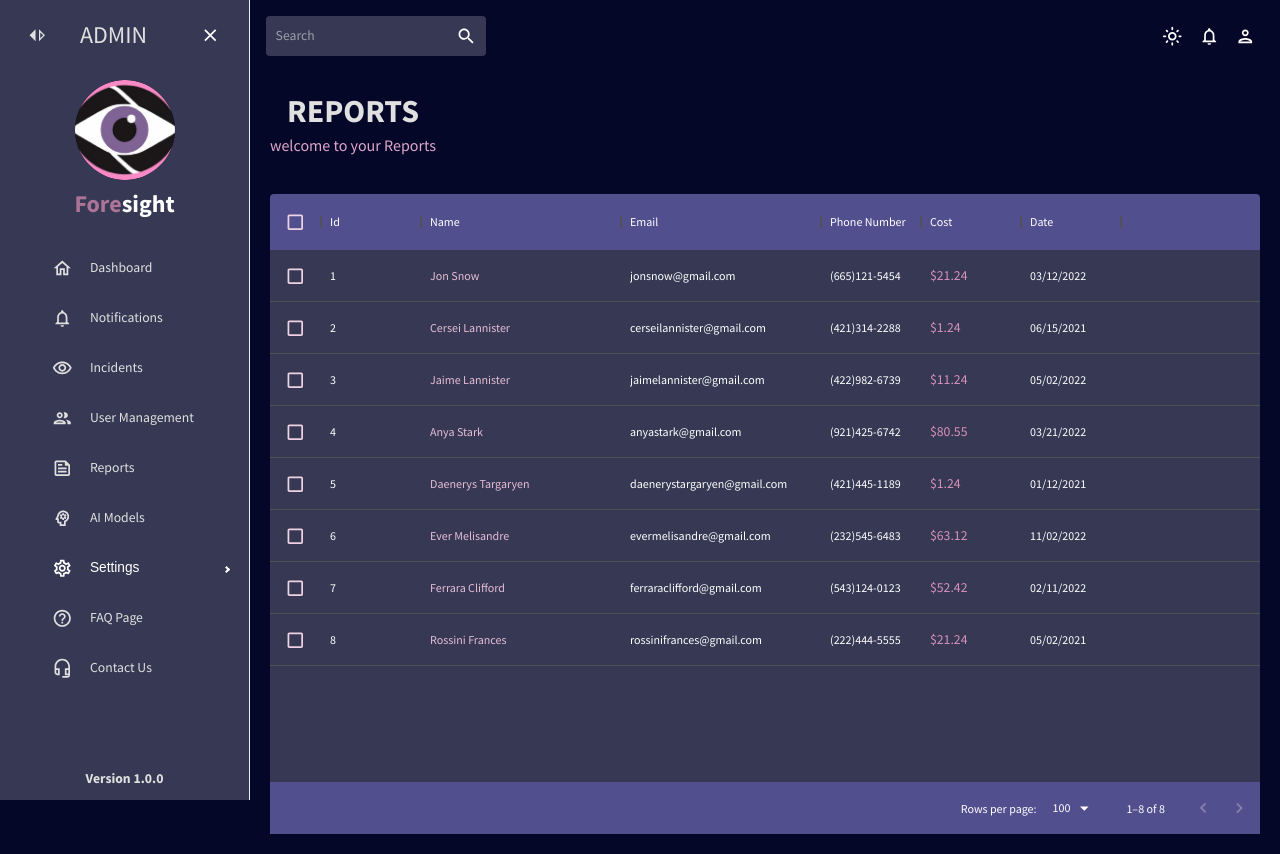
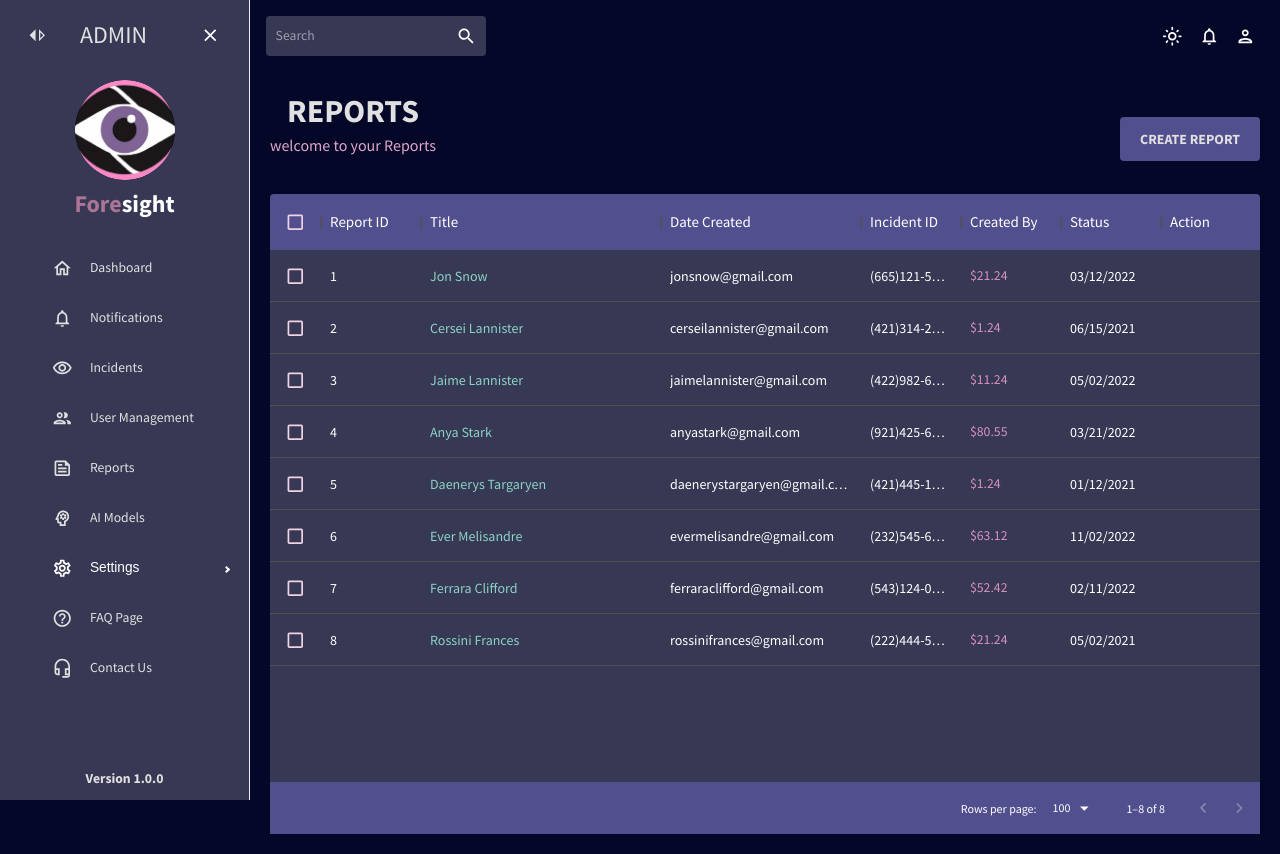
Before and after one commit to oceands/Project_Foresight, a React (Create React App) app in the folder client/: page /reports in a window 1280 px wide. Built offline with nearby package versions, Linux system fonts and the light colour scheme.

Commit message:
report has been edited

```diff
--- a/client/src/pages/reports/index.jsx
+++ b/client/src/pages/reports/index.jsx
@@ -1,40 +1,56 @@
 import React from "react";
-import { Box, Typography, useTheme } from "@mui/material";
+import { Box,Button, Typography, useTheme } from "@mui/material";
 import { DataGrid } from "@mui/x-data-grid";
 import { tokens } from "../../theme";
 import { mockDataInvoices } from "../../data/mockData";
+import Header from "../../components/Header";
 
-import Header from "../../components/Header";
 
 const Reports = () => {
   const theme = useTheme();
   const colors = tokens(theme.palette.mode);
 
+
   const columns = [
-    { field: "id", headerName: "Id" },
+    { field: "id", headerName: "Report ID" },
     {
       field: "name",
-      headerName: "Name",
+      headerName: "Title",
       width: 200,
       cellClassName: "name-column--cell",
+      flex: 0.5
     },
-    { field: "email", headerName: "Email", width: 200 },
-    { field: "phone", headerName: "Phone Number", width: 100 },
+    { field: "email", headerName: "Date Created", width: 200 },
+    { field: "phone", headerName: "Incident ID", width: 100 },
 
     {
       field: "cost",
-      headerName: "Cost",
+      headerName: "Created By",
       width: 100,
       renderCell: ({ row: { cost } }) => {
         return <Typography color={colors.pinkAccents[500]}>${cost}</Typography>;
       },
     },
-    { field: "date", headerName: "Date", width: 100 },
+    { field: "date", headerName: "Status", width: 100 },
+    {field: "action", headerName: "Action", width: 100,},
   ];
   return (
     <Box m="20px">
       <Box display="flex" justifyContent="space-between" alignItems="center">
-        <Header title="REPORTS" subtitle="welcome to your Reports" />
+      <Header title="REPORTS" subtitle="welcome to your Reports" />
+      <Button
+            sx={{
+              backgroundColor: colors.purpleAccent[700],
+        color: colors.grey[100],
+        fontSize: "14px",
+        fontWeight: "bold",
+        padding: "10px 20px",
+            }}
+          >
+
+            Create Report
+          </Button>
+
       </Box>
       <Box
         m="8px 0 0 0"
@@ -42,16 +58,25 @@ const Reports = () => {
         sx={{
           "& .MuiDataGrid-root": {
             border: "none",
+            fontSize: "14px",
+            "& .MuiDataGrid-cell:focus": {
+              outline: "none", // Remove the focus outline
+            },
           },
+
           "& .MuiDataGrid-cell": {
             borderBottom: "none",
           },
           "& .name-column--cell": {
-            color: colors.pinkAccents[300],
+            color: "#8cd2c6",
           },
           "& .MuiDataGrid-columnHeaders": {
             backgroundColor: colors.purpleAccent[700],
             borderBottom: "none",
+          },
+          "& .MuiDataGrid-columnHeaderTitle": {
+
+            fontSize: "15px"
           },
           "& .MuiDataGrid-virtualScroller": {
             backgroundColor: colors.primary[400],
@@ -63,12 +88,14 @@ const Reports = () => {
           "& .MuiCheckbox-root": {
             color: `${colors.pinkAccents[200]} !important`,
           },
-          "& .MuiChackbox-root": {
-            color: `${colors.pinkAccents[200]} !important`,
+          "& .MuiDataGrid-toolbarContainer .MuiButton-text": {
+            color: `${colors.grey[100]} !important`,
+            fontSize: "14px",
           },
         }}
       >
         <DataGrid checkboxSelection rows={mockDataInvoices} columns={columns} />
+
       </Box>
     </Box>
   );
```
Also changed, not shown: 1 other file (tests, documents, lock files or other folders).
